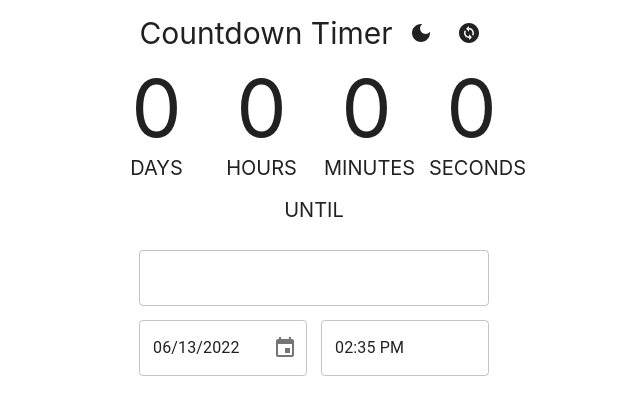
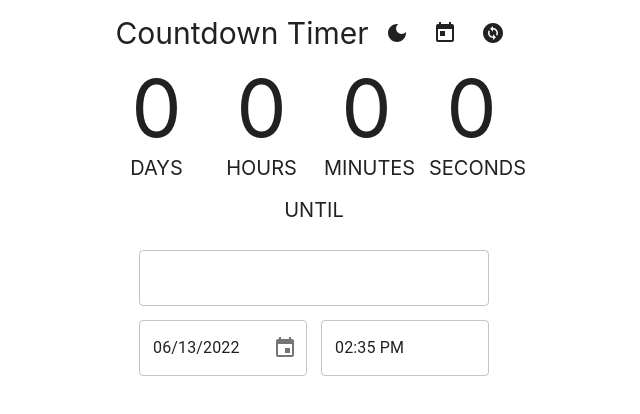
Before and after one commit to gjchow/countdown-timer, a React (Create React App) app: page / in a window 1280 px wide. Shown: the top 414 px of the page, without its empty margins (326-966 px from the left). Built offline with nearby package versions, Linux system fonts and the light colour scheme.

Commit message:
Added today button

```diff
--- a/src/App.js
+++ b/src/App.js
@@ -3,10 +3,6 @@ import { useLocalStorage } from "./useLocalStorage"
 import IconButton from '@mui/material/IconButton';
 import Box from '@mui/material/Box';
 import { ThemeProvider, createTheme } from '@mui/material/styles';
-import DarkMode from '@mui/icons-material/DarkMode';
-import LightMode from '@mui/icons-material/LightMode';
-import Timer from '@mui/icons-material/Timer';
-import ChangeCircle from '@mui/icons-material/ChangeCircle';
 // import "./App.css";
 import "./AppExtension.css";
 import Form from "./form"
@@ -14,6 +10,7 @@ import Countdown from "./countdown";
 import { Tooltip } from "@mui/material";
 import TimerModal from "./timerModal";
 import ConversionModal from "./conversionModal";
+import { DarkMode, LightMode, ChangeCircle, Today } from "@mui/icons-material";
 
 function App() {
 
@@ -64,6 +61,10 @@ function App() {
   const handleConversionOpen = () => setConversionOpen(true);
   const handleConversionClose = () => setConversionOpen(false);
 
+  const today = () => {
+    setDateTime(new Date());
+  }
+
   return (
     <ColorModeContext.Provider value={colorMode}>
       <ThemeProvider theme={theme}>
@@ -87,6 +88,12 @@ function App() {
                     <Timer/>
                 </IconButton>
               </Tooltip> */}
+              <Tooltip title='Set Date Now' PopperProps={{
+                      modifiers: [{name: "offset", options: {offset: [0, -14], }, }, ], }}>
+                <IconButton sx={{ ml: 1, transform: 'translateY(-3px)' }} onClick={today} color="inherit">
+                    <Today/>
+                </IconButton>
+              </Tooltip>
               <Tooltip title='Time Conversion' PopperProps={{
                       modifiers: [{name: "offset", options: {offset: [0, -14], }, }, ], }}>
                 <IconButton sx={{ ml: 1, transform: 'translateY(-3px)' }} onClick={handleConversionOpen} color="inherit">
```
Also changed, not shown: public/manifest.json.
